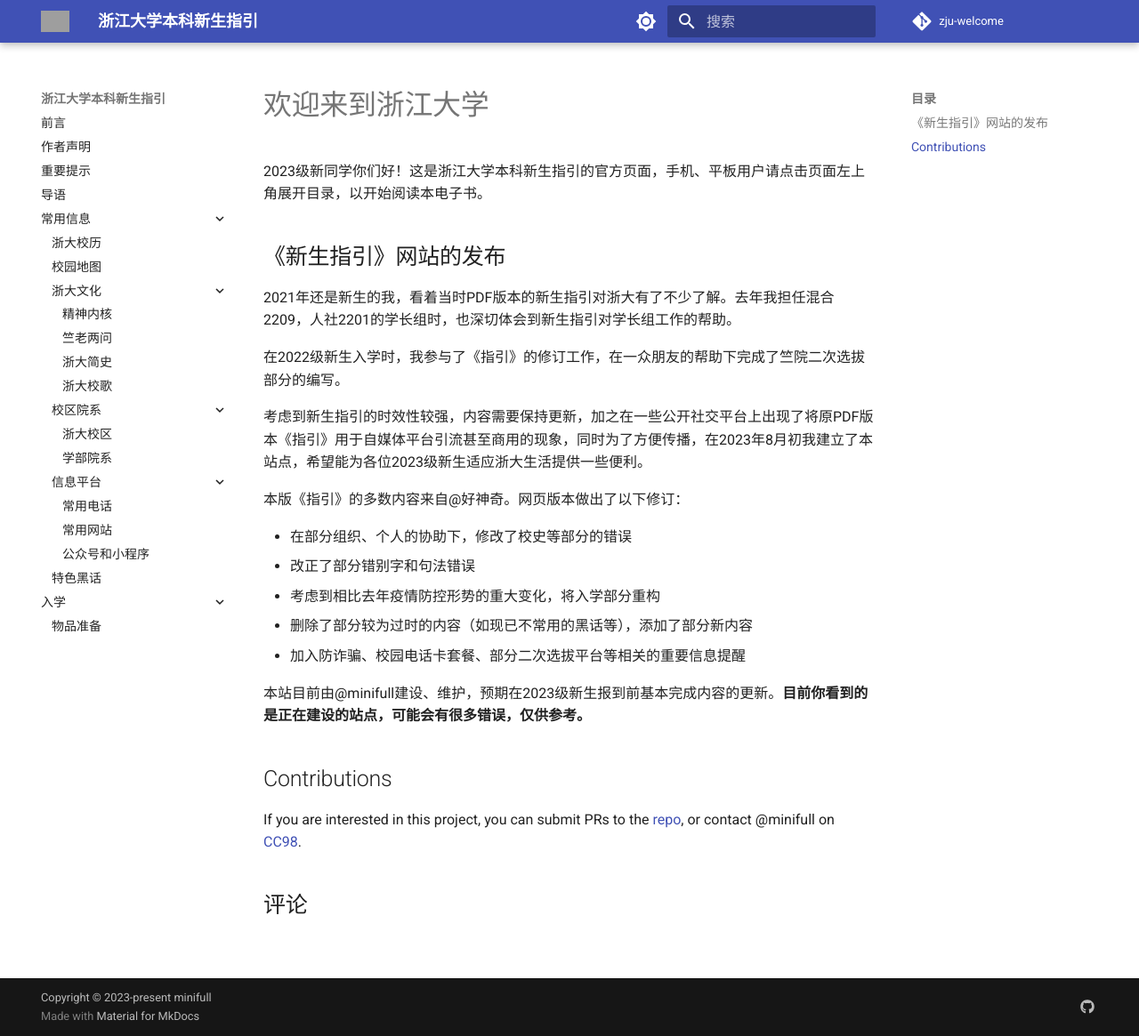
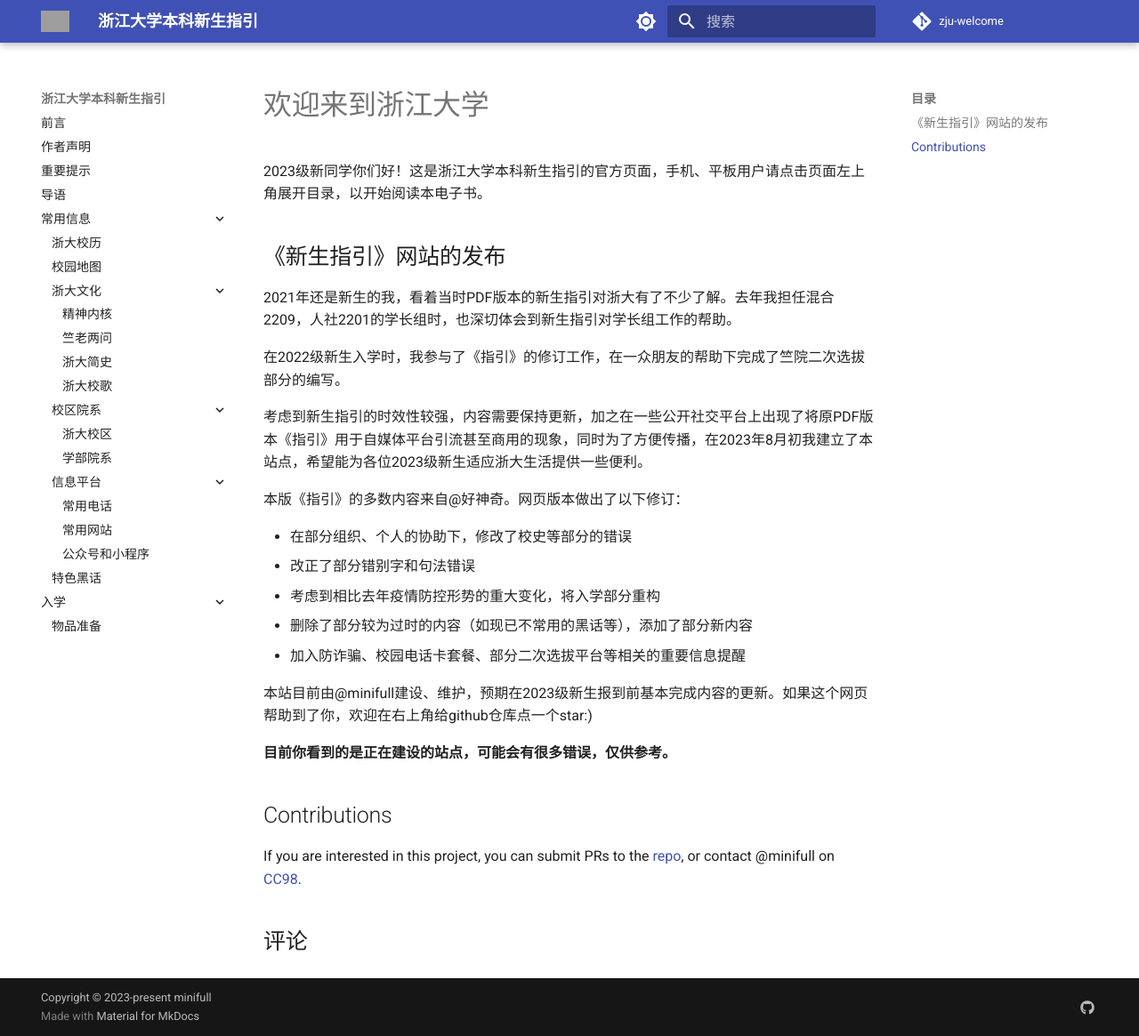
Before and after one commit to mini-full/zju-welcome, an MkDocs documentation site: the page built from docs/index.md, in a window 1280 px wide and 1165 px high. Shown: the whole window at 89% size. Built offline with MkDocs 1.6.1 and Material for MkDocs 9.7.7, drawn with Linux system fonts in a browser that asks for light colours; comment, search, counter and statistics services are not loaded; grey boxes are pictures that could not be loaded.

Commit message:
add "i want stars"

```diff
--- a/docs/index.md
+++ b/docs/index.md
@@ -22,7 +22,9 @@ comments: true
 - 删除了部分较为过时的内容（如现已不常用的黑话等），添加了部分新内容
 - 加入防诈骗、校园电话卡套餐、部分二次选拔平台等相关的重要信息提醒
 
-本站目前由@minifull建设、维护，预期在2023级新生报到前基本完成内容的更新。**目前你看到的是正在建设的站点，可能会有很多错误，仅供参考。**
+本站目前由@minifull建设、维护，预期在2023级新生报到前基本完成内容的更新。如果这个网页帮助到了你，欢迎在右上角给github仓库点一个star:)
+
+**目前你看到的是正在建设的站点，可能会有很多错误，仅供参考。**
 
 ## Contributions
 
```
